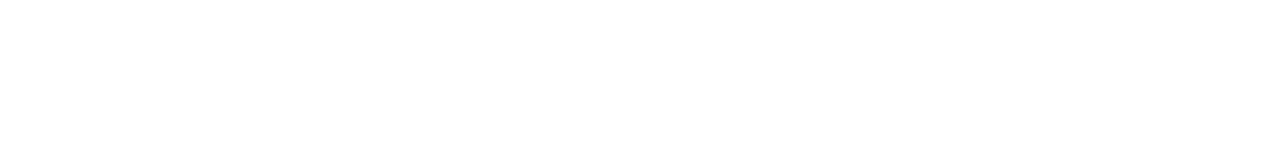
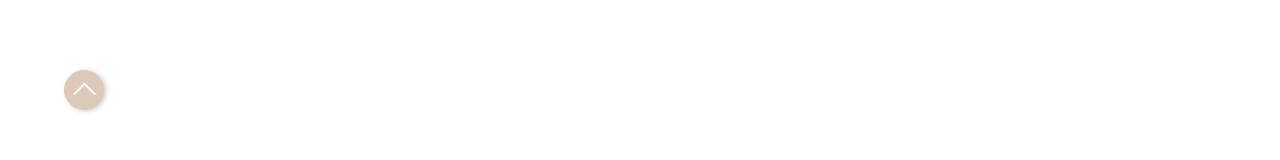
Before and after one commit to tetsu-hira/RecordApp, a React (Create React App) app: page / in a window 1280 px wide. Shown: the part 626-786 px from the top of the page. Built offline with nearby package versions, Linux system fonts and the light colour scheme.

Commit message:
スクロール完成

```diff
--- a/public/css/style.css
+++ b/public/css/style.css
@@ -365,6 +365,57 @@ button {
 .ProcessContainer .ProcessMain .ProcessList__Border select option {
   text-align: center;
 }
+.ProcessContainer .ProcessMain .ProcessList .upButton {
+  position: fixed;
+  font-size: 2rem;
+  display: block;
+  bottom: 4rem;
+  left: 4rem;
+  background-color: #dcc9b7;
+  width: 40px;
+  height: 40px;
+  z-index: 999;
+  text-align: center;
+  color: #fff;
+  border: 1px solid #dcc9b7;
+  box-shadow: 2px 1px 5px 0 rgba(0, 0, 0, 0.2);
+  border-radius: 50%;
+}
+.ProcessContainer .ProcessMain .ProcessList .upButton:after {
+  content: "";
+  width: 13px;
+  height: 13px;
+  border: 2px solid;
+  border-color: #fff #fff transparent transparent;
+  transform: rotate(-45deg);
+  position: relative;
+  display: inline-block;
+  top: -6px;
+}
+.ProcessContainer .ProcessMain .ProcessList .upButton:hover {
+  background-color: #ffffff;
+  color: #dcc9b7;
+  cursor: pointer;
+  transition: all 0.3s ease;
+}
+.ProcessContainer .ProcessMain .ProcessList .upButton:hover::after {
+  border-color: #dcc9b7 #dcc9b7 transparent transparent;
+  color: #dcc9b7;
+  transition: all 0.3s ease;
+}
+.ProcessContainer .ProcessMain .ProcessList .upButton .arrow {
+  width: 20px;
+  height: 20px;
+  border: 3px solid;
+  border-color: #fff #fff transparent transparent;
+  transform: rotate(-45deg);
+  position: relative;
+  top: -3px;
+}
+.ProcessContainer .ProcessMain .ProcessList .upButton .arrow:hover {
+  border-color: #dcc9b7 #dcc9b7 transparent transparent;
+  color: #dcc9b7;
+}
 .ProcessContainer .ProcessMain .Result {
   width: 832px;
 }
--- a/sass/Page/Process.scss
+++ b/sass/Page/Process.scss
@@ -39,6 +39,60 @@
             }
             option {
               text-align: center;
+            }
+          }
+        }
+        .upButton {
+          position: fixed;
+          font-size: 2rem;
+          display: block;
+          bottom: 4rem;
+          left: 4rem;
+          background-color: $SecondaryColor;
+          width: 40px;
+          height: 40px;
+          z-index: 999;
+          text-align: center;
+          color: #fff;
+          border: 1px solid $SecondaryColor;
+          box-shadow: 2px 1px 5px 0 rgba(0, 0, 0, 20%);
+          border-radius: 50%;
+          &:after {
+            content: "";
+            width: 13px;
+            height: 13px;
+            border: 2px solid;
+            border-color: $WhiteColor $WhiteColor transparent transparent;
+            transform: rotate(-45deg);
+            position: relative;
+            display: inline-block;
+            top: -6px;
+          }
+          &:hover {
+            background-color: #ffffff;
+            color: $SecondaryColor;
+            cursor: pointer;
+            transition: all 0.3s ease;
+          }
+          &:hover::after {
+            // background-color: $SecondaryColor;
+            border-color: $SecondaryColor $SecondaryColor transparent transparent;
+            color: $SecondaryColor;
+            transition: all 0.3s ease;
+          }
+          .arrow {
+            width: 20px;
+            height: 20px;
+            border: 3px solid;
+            border-color: $WhiteColor $WhiteColor transparent transparent;
+            transform: rotate(-45deg);
+            position: relative;
+            top: -3px;
+            &:hover {
+              // background-color: $SecondaryColor;
+              border-color: $SecondaryColor $SecondaryColor transparent transparent;
+              color: $SecondaryColor;
+              // transition: all 0.3s ease;
             }
           }
         }
--- a/src/components/Process.tsx
+++ b/src/components/Process.tsx
@@ -83,9 +83,16 @@ const Process: React.FC = () => {
   }
 
   const handleRemoveTask = (index:number) => {
+    const delTeam: any = plan.find((elem) => plan[index] === elem )
     const newPlan = [...plan]
     newPlan.splice(index, 1)
     setPlan(newPlan)
+    const result: any = newPlan.filter(plans => {
+      return plans.name === delTeam.name
+    })
+    const result1: any = list.find((elem) => elem.name === delTeam.name)
+    const result2 = result.length
+    result1.gross = result2
   }
 
   const addPlan = (index: number) => {
@@ -316,8 +323,15 @@ const Process: React.FC = () => {
   //   setPlan(items);
   // }
 
+  const returnTop = () => {
+    window.scrollTo({
+      top: 0,
+      behavior: "smooth",
+    });
+  };
+
   // 確認のため設置
-  console.log(plan);
+  console.log(list);
 
 
   return (
@@ -373,6 +387,9 @@ const Process: React.FC = () => {
                 <input className="FormContent__name" type="text" id="name" onChange={changeData}></input>
                 <button className="FormContent__button" type="submit" onClick={addList}>チーム追加</button>
               </div>
+            </div>
+            <div className="upButton"  onClick={returnTop}>
+              {/* <button className="arrow" onClick={returnTop}></button> */}
             </div>
           </div>
           <div className="Result">
```
